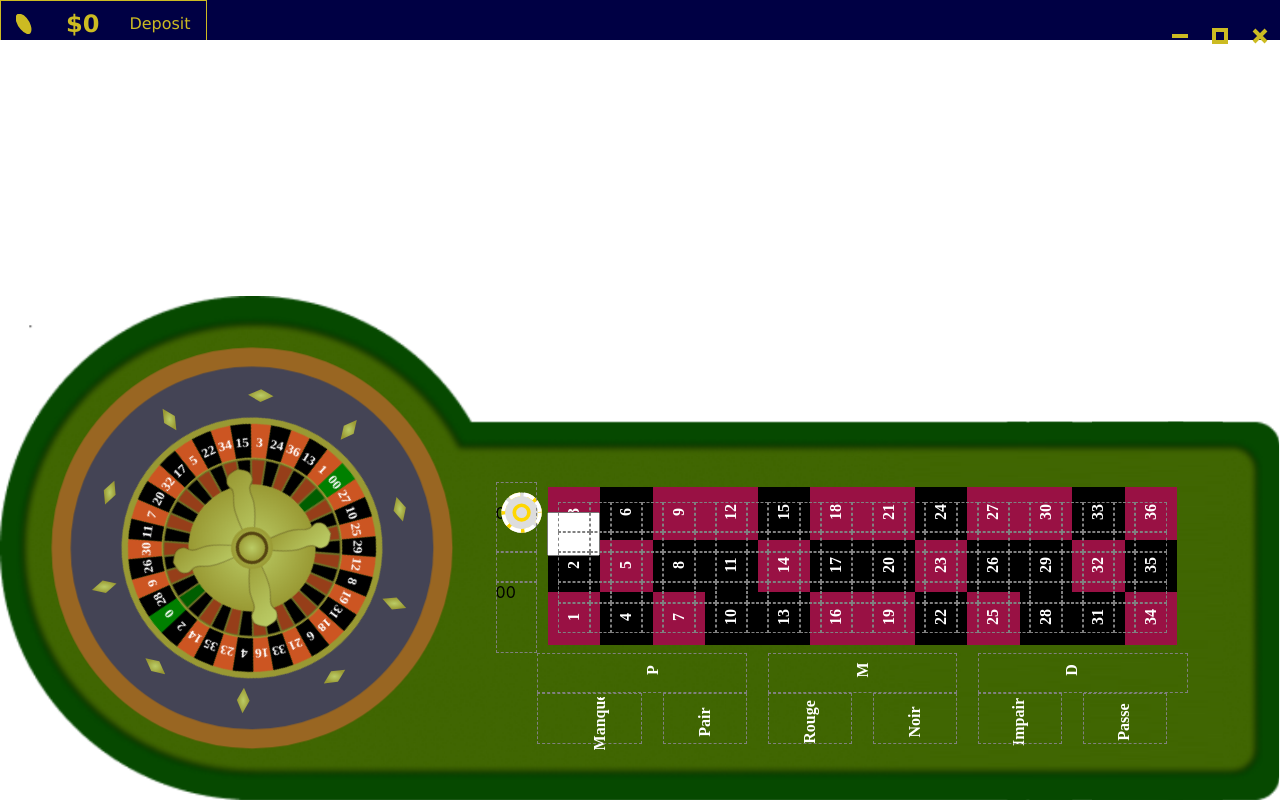
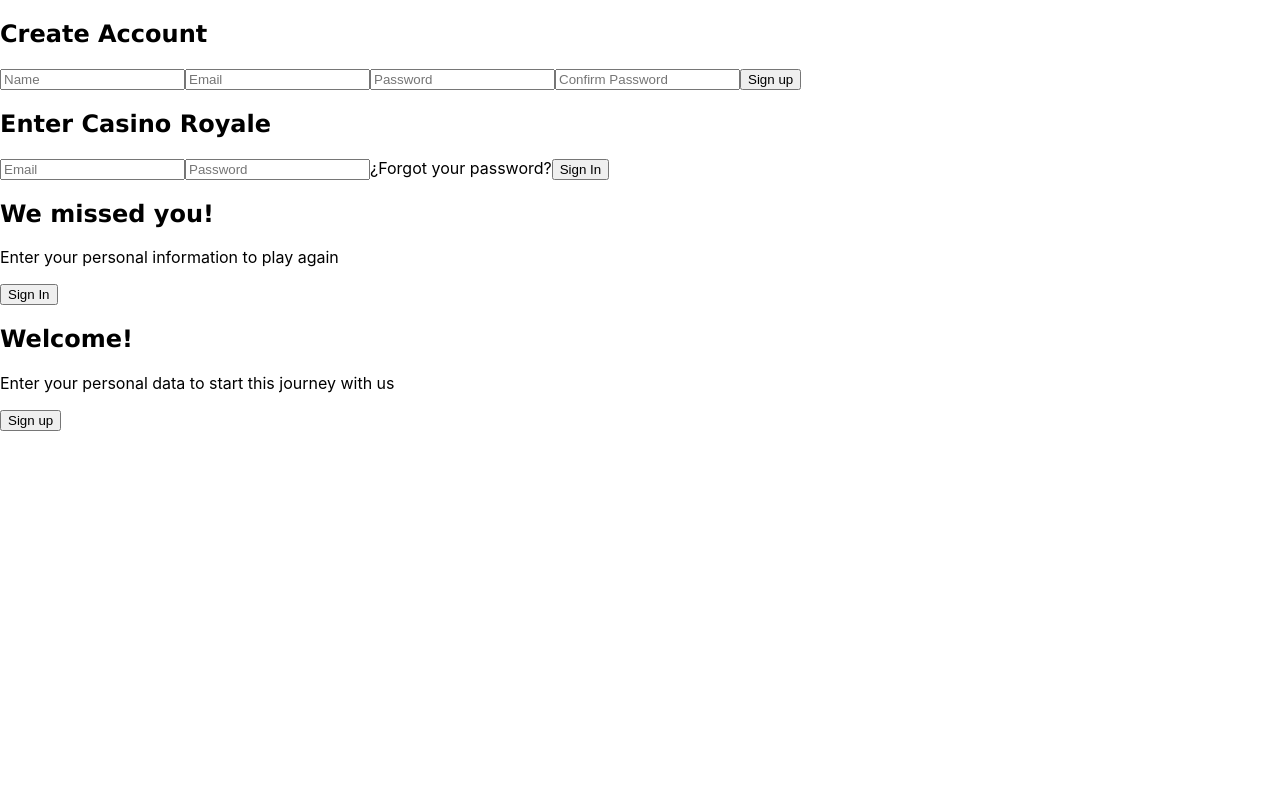
Before and after one commit to DanteFerronato/casino-app, a React (Create React App) app in the folder src/my-app-type/: page /login in a window 1280 px wide. Built offline with nearby package versions, Linux system fonts and the light colour scheme.

Commit message:
Added React Router to project

```diff
--- a/src/my-app-type/package.json
+++ b/src/my-app-type/package.json
@@ -15,6 +15,7 @@
     "@types/react-dom": "^18.0.6",
     "react": "^18.2.0",
     "react-dom": "^18.2.0",
+    "react-router-dom": "^6.3.0",
     "react-scripts": "5.0.1",
     "typescript": "^4.7.4",
     "web-vitals": "^2.1.4"
--- a/src/my-app-type/src/App.tsx
+++ b/src/my-app-type/src/App.tsx
@@ -1,23 +1,19 @@
 import React from 'react';
+import { BrowserRouter, Route, Routes } from 'react-router-dom';
+import Hub from './Hub';
 import Login from './Login';
 import Roulette from './Roulette';
 
-var window = "roulette"
-
 function App() {
-    let body = <></>
-    switch (window) {
-        case "login": body = <Login />
-            break;
-
-        case "roulette": body = <Roulette />
-            break;
-
-        default:
-            break;
-    }
-
-    return body
+    return (
+        <BrowserRouter>
+            <Routes>
+                <Route path="/" element={<Hub />} />
+                <Route path="/login" element={<Login />} />
+                <Route path="/roulette" element={<Roulette />} />
+            </Routes>
+        </BrowserRouter>
+    )
 }
 
 export default App;
--- /dev/null
+++ b/src/my-app-type/src/Hub.tsx
@@ -0,0 +1,12 @@
+import React from 'react';
+import style from "./style/hub.module.css"
+
+function Hub() {
+    return (
+        <div id={style["wrapper"]}>
+
+        </div>
+    )
+}
+
+export default Hub
--- a/src/my-app-type/src/Roulette.tsx
+++ b/src/my-app-type/src/Roulette.tsx
@@ -1,4 +1,3 @@
-
 import React from 'react';
 import TitleBar from './TitleBar';
 import Layout from './RouletteLayout';
--- a/src/my-app-type/src/RouletteLayout.tsx
+++ b/src/my-app-type/src/RouletteLayout.tsx
@@ -1,4 +1,3 @@
-
 import React, { useState } from 'react';
 import { JsxElement } from 'typescript';
 import style from "./style/roulette.module.css"
```
Also changed, not shown: package.json (+2 -13 lines), src/my-app-type/src/style/hub.module.css (added), 1 other file (tests, documents, lock files or other folders).
